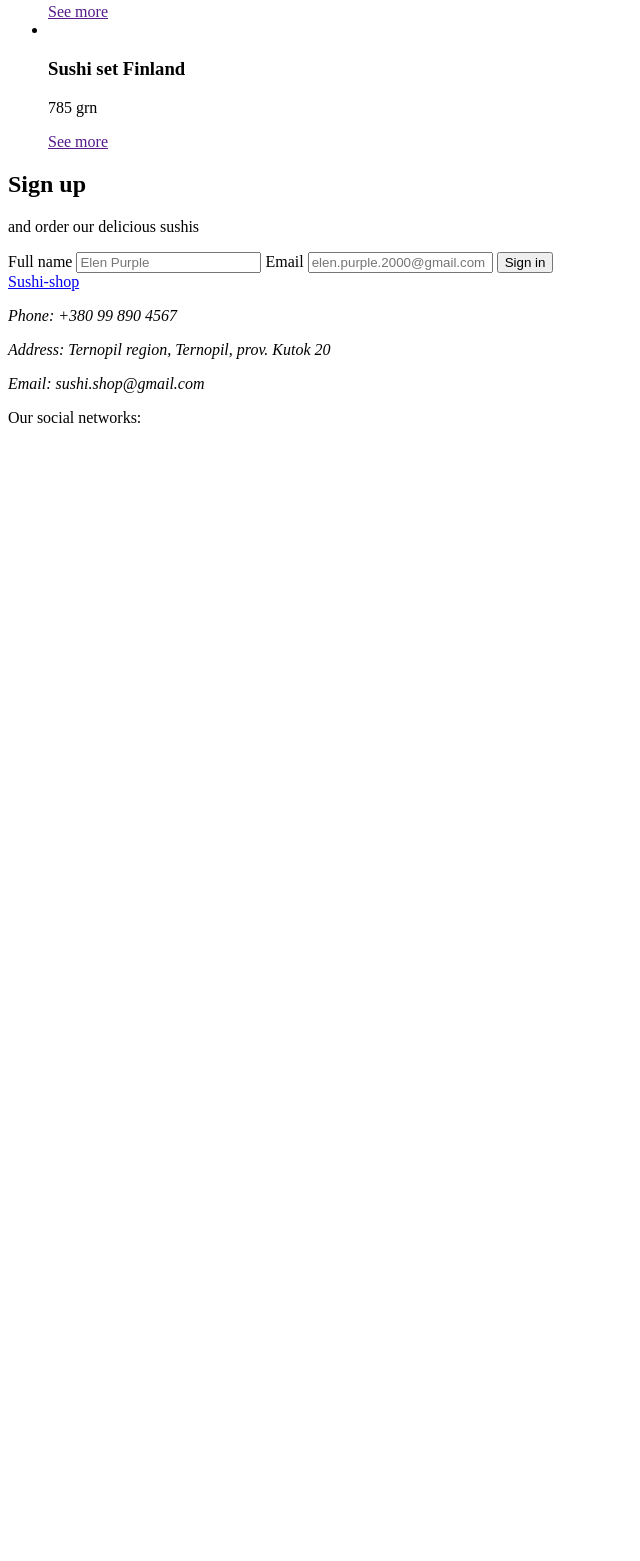
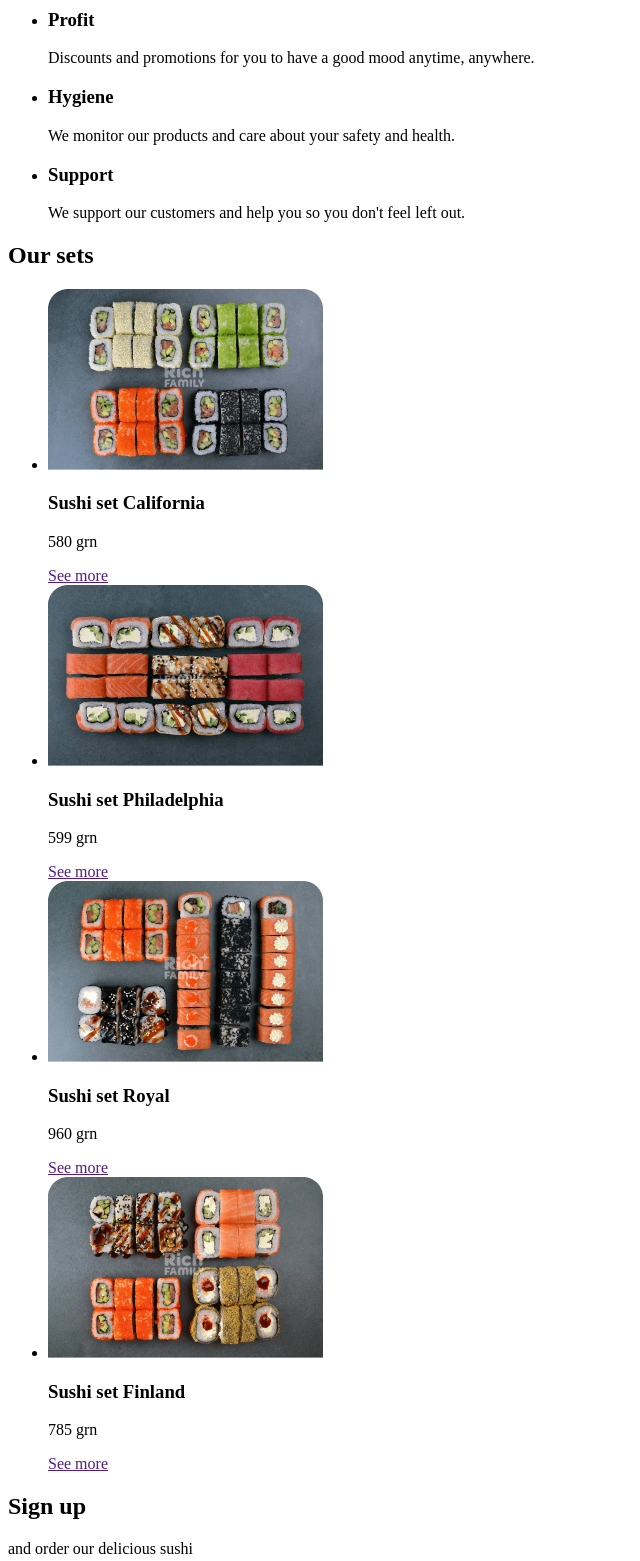
Before and after one commit to elen-purple/Sushi-shop, a plain HTML site: page index.html in a window 1280 px wide. Shown: the part 929-2490 px from the top of the page, without its empty margins (0-640 px from the left). Before the commit the page ends 1372 px from the top, so only its background shows below. Drawn offline with Linux system fonts and the light colour scheme.

Commit message:
adds imgs

```diff
--- a/index.html
+++ b/index.html
@@ -25,7 +25,12 @@
           in the variety of sets you will choose your taste.
         </p>
         <a href="#sign-in">Sign in</a>
-        <img src="" alt="" />
+        <img
+          width="670"
+          height="670"
+          src="./img/hero/main-sushi.png"
+          alt="the set of sushi"
+        />
       </section>
       <!-- advantanges section -->
       <section>
@@ -61,28 +66,48 @@
         <ul>
           <!-- set 1 -->
           <li>
-            <img src="" alt="" />
+            <img
+              width="275"
+              height="180.66"
+              src="./img/sets/img-1.png"
+              alt="set 1"
+            />
             <h3>Sushi set California</h3>
             <p>580 grn</p>
             <a href="">See more</a>
           </li>
           <!-- set 2 -->
           <li>
-            <img src="" alt="" />
+            <img
+              width="275"
+              height="180.66"
+              src="./img/sets/img-2.png"
+              alt="set 2"
+            />
             <h3>Sushi set Philadelphia</h3>
             <p>599 grn</p>
             <a href="">See more</a>
           </li>
           <!-- set 3 -->
           <li>
-            <img src="" alt="" />
+            <img
+              width="275"
+              height="180.66"
+              src="./img/sets/img-3.png"
+              alt="set 3"
+            />
             <h3>Sushi set Royal</h3>
             <p>960 grn</p>
             <a href="">See more</a>
           </li>
           <!-- set 4 -->
           <li>
-            <img src="" alt="" />
+            <img
+              width="275"
+              height="180.66"
+              src="./img/sets/img-4.png"
+              alt="set 4"
+            />
             <h3>Sushi set Finland</h3>
             <p>785 grn</p>
             <a href="">See more</a>
@@ -93,7 +118,7 @@
       <section>
         <form>
           <h2>Sign up</h2>
-          <p>and order our delicious sushis</p>
+          <p>and order our delicious sushi</p>
           <!-- name -->
           <ladel>
             Full name
```
Also changed, not shown: img/hero/main-sushi.png (added), img/sets/img-1.png (added), img/sets/img-2.png (added), img/sets/img-3.png (added), img/sets/img-4.png (added).
